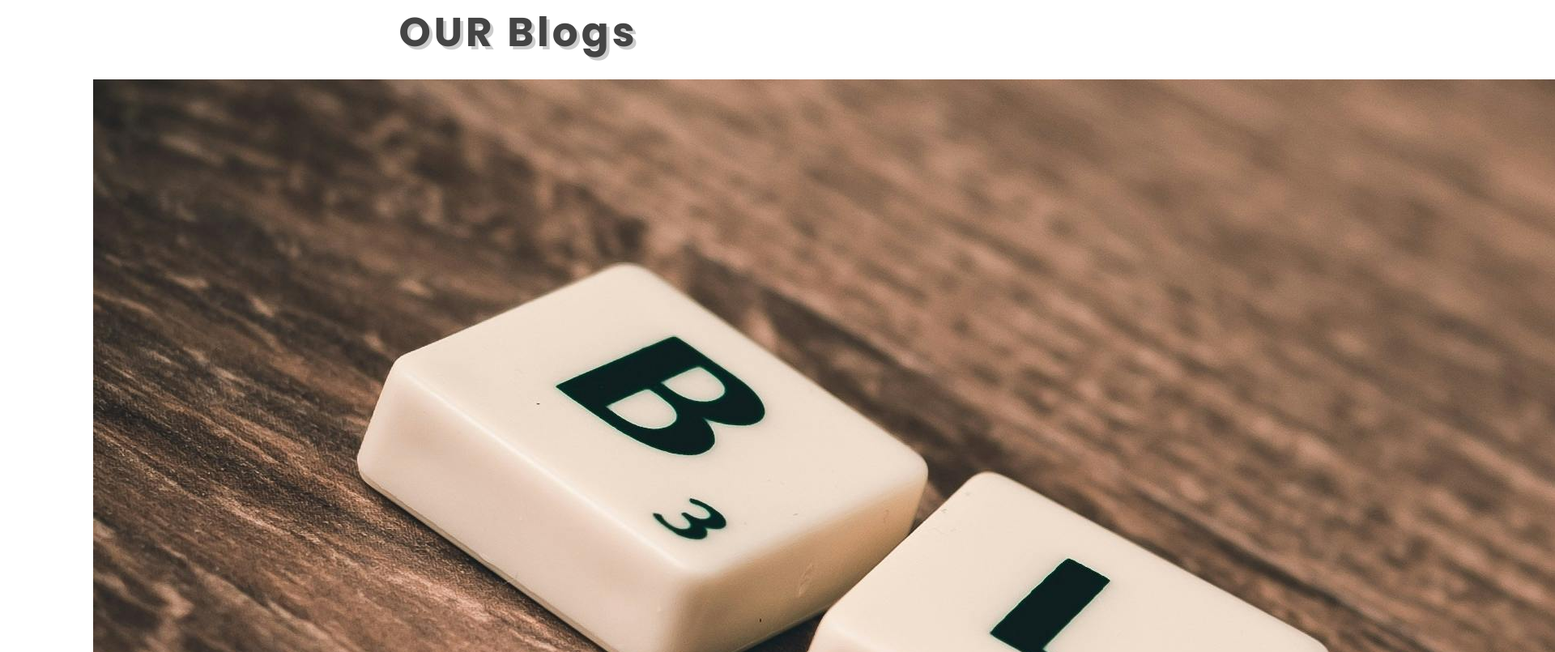
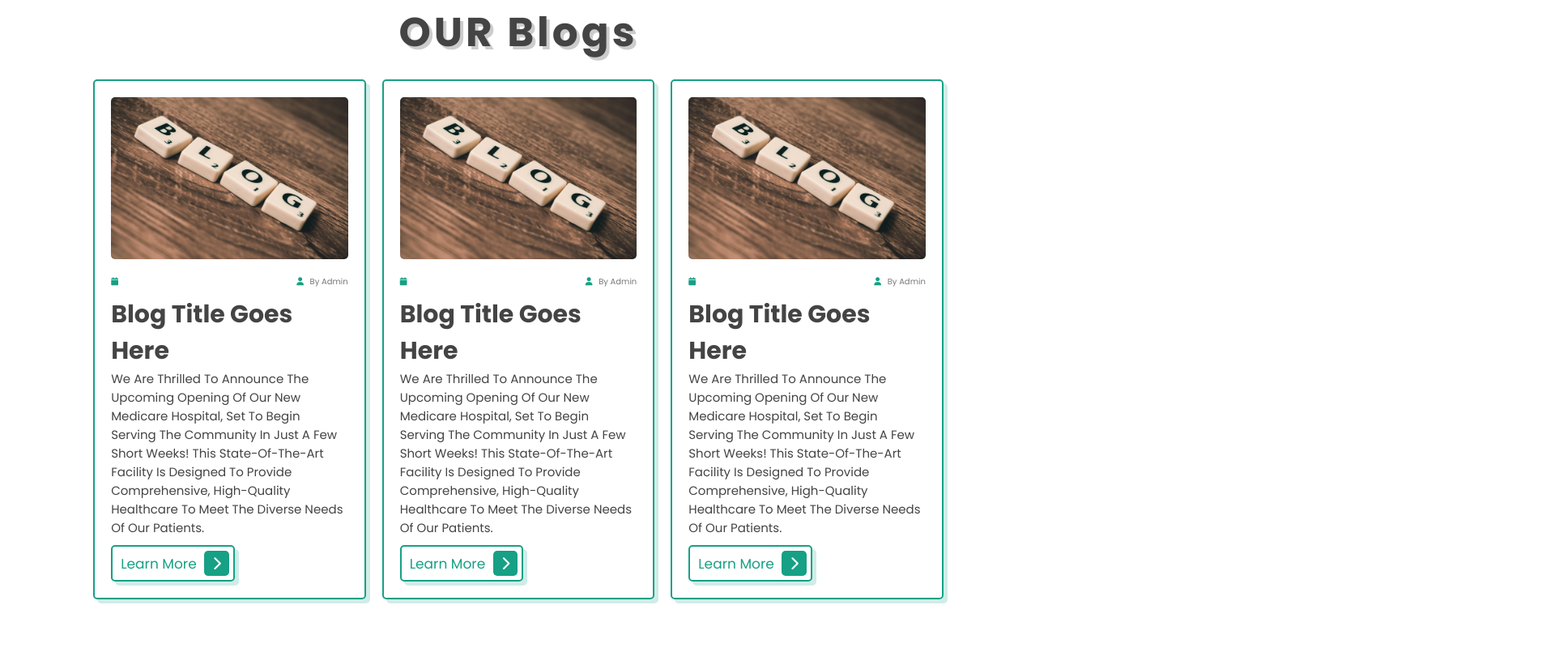
Before and after one commit to jwnasambu/Medicare, a plain HTML site: page index.html in a window 1280 px wide. Shown: the part 5011-5816 px from the top of the page at 81% size, 1920 px wide, since content can reach past the window. After the commit the page ends 5771 px from the top, so only its background shows below. Drawn offline with Linux system fonts and the light colour scheme.

Commit message:
Add blog styles

```diff
--- a/index.html
+++ b/index.html
@@ -308,10 +308,51 @@
                    <a href="#"> <i class="fas fa-user"></i> by admin </a>
                 </div>
                  <h3>blog title goes here</h3>
-                 <p>We are thrilled to announce the upcoming opening of our new Medicare Hospital, set to begin serving the community in just a few short weeks! This state-of-the-art facility is designed to provide comprehensive, high-quality healthcare to meet the diverse needs of our patients.</p>
+                 <p>We are thrilled to announce the upcoming opening of our new Medicare Hospital,
+                    set to begin serving the community in just a few short weeks!
+                    This state-of-the-art facility is designed to provide comprehensive,
+                    high-quality healthcare to meet the diverse needs of our patients.
+                </p>
+                <a href="#" class="btn">learn more <span class="fas fa-chevron-right"></span></a>
+                </div>
+            </div>
+              <div class="box">
+                <div class="image">
+                    <img src="/assets/blog.jpg" alt="">
+                </div>
+                <div class="content">
+                <div class="icon">
+                  <a href="#"> <i class="fas fa-calendar"></i></a>
+                   <a href="#"> <i class="fas fa-user"></i> by admin </a>
+                </div>
+                 <h3>blog title goes here</h3>
+                 <p>We are thrilled to announce the upcoming opening of our new Medicare Hospital,
+                    set to begin serving the community in just a few short weeks!
+                    This state-of-the-art facility is designed to provide comprehensive,
+                    high-quality healthcare to meet the diverse needs of our patients.
+                </p>
+                <a href="#" class="btn">learn more <span class="fas fa-chevron-right"></span></a>
                 </div>
             </div>
 
+             <div class="box">
+                <div class="image">
+                    <img src="/assets/blog.jpg" alt="">
+                </div>
+                <div class="content">
+                <div class="icon">
+                  <a href="#"> <i class="fas fa-calendar"></i></a>
+                   <a href="#"> <i class="fas fa-user"></i> by admin </a>
+                </div>
+                 <h3>blog title goes here</h3>
+                 <p>We are thrilled to announce the upcoming opening of our new Medicare Hospital,
+                    set to begin serving the community in just a few short weeks!
+                    This state-of-the-art facility is designed to provide comprehensive,
+                    high-quality healthcare to meet the diverse needs of our patients.
+                </p>
+                <a href="#" class="btn">learn more <span class="fas fa-chevron-right"></span></a>
+                </div>
+            </div>
         </div>
 
     </section>
--- a/style.css
+++ b/style.css
@@ -247,7 +247,7 @@ section:nth-child(even) {
 .services .box-container {
     display: grid;
     gap: 2rem;
-    grid-template-columns: repeat(auto-fit, minmax(27rem, 1fr));
+    grid-template-columns: repeat(auto-fit, minmax(30rem, 1fr));
 }
 
 .services .box-container .box {
@@ -311,7 +311,7 @@ section:nth-child(even) {
 
 .doctors .box-container {
     display: grid;
-    grid-template-columns: repeat(auto-fit, minmax(27rem, 1fr));
+    grid-template-columns: repeat(auto-fit, minmax(30rem, 1fr));
     gap: 2rem;
 }
 
@@ -410,7 +410,7 @@ section:nth-child(even) {
 
 .review .box-container {
     display: grid;
-    grid-template-columns: repeat(auto-fit, minmax(27rem, 1fr));
+    grid-template-columns: repeat(auto-fit, minmax(30rem, 1fr));
     gap: 2rem;
 }
 
@@ -465,3 +465,69 @@ section:nth-child(even) {
     width: 120%;
     z-index: -1;
 }
+
+.blogs .box-container {
+    display: grid;
+    grid-template-columns: repeat(auto-fit, minmax(30rem, 1fr));
+    gap: 2rem;
+}
+
+.blogs .box-container .box {
+    border: var(--border);
+    box-shadow: var(--box-shadow);
+    border-radius: .5rem;
+    padding: 2rem;
+}
+
+.blogs .box-container .box .image {
+    height: 20rem;
+    overflow: hidden;
+    border-radius: .5rem;
+}
+
+
+.blogs .box-container .box .image img {
+    height: 100%;
+    width: 100%;
+    object-fit: cover;
+}
+
+
+.blogs .box-container .box:hover .image img {
+    transform: scale(1,2);
+}
+
+
+.blogs .box-container .box .content {
+    padding-top: 1rem;
+}
+
+.blogs .box-container .box .content .icon {
+    padding: 1rem 0;
+    display: flex;
+    align-items: center;
+    justify-content: space-between;
+}
+
+.blogs .box-container .box .content .icon a {
+    font: 1.4rem;
+    color: var(--light-color);
+}
+.blogs .box-container .box .content .icon a:hover {
+    color: var(--green);
+}
+
+.blogs .box-container .box .content .icon a i {
+  padding-right: .5rem;
+  color: var(--green);
+}
+
+.blogs .box-container .box .content h3 {
+    color: var(--black);
+    font-size: 3rem;
+}
+
+.blogs .box-container .box .content p {
+    color: var(--black);
+    font-size: 1.5rem;
+}
```
